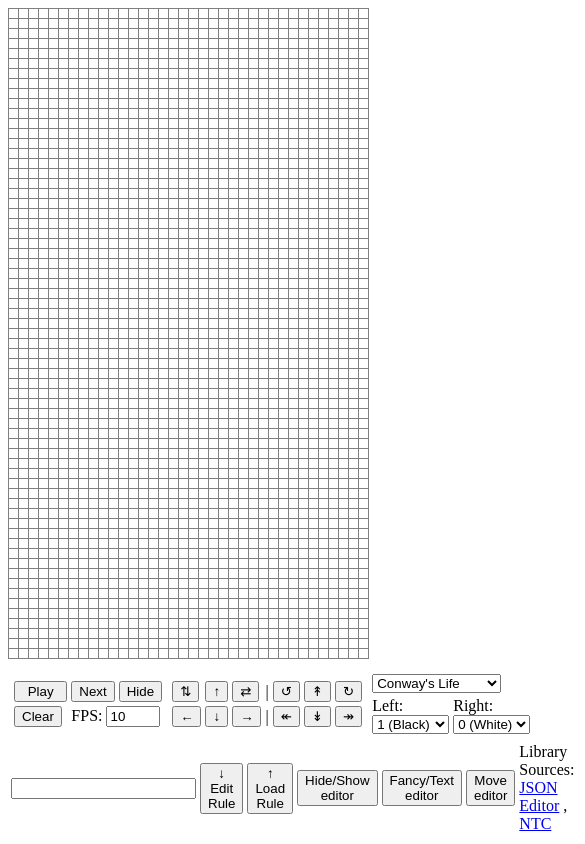
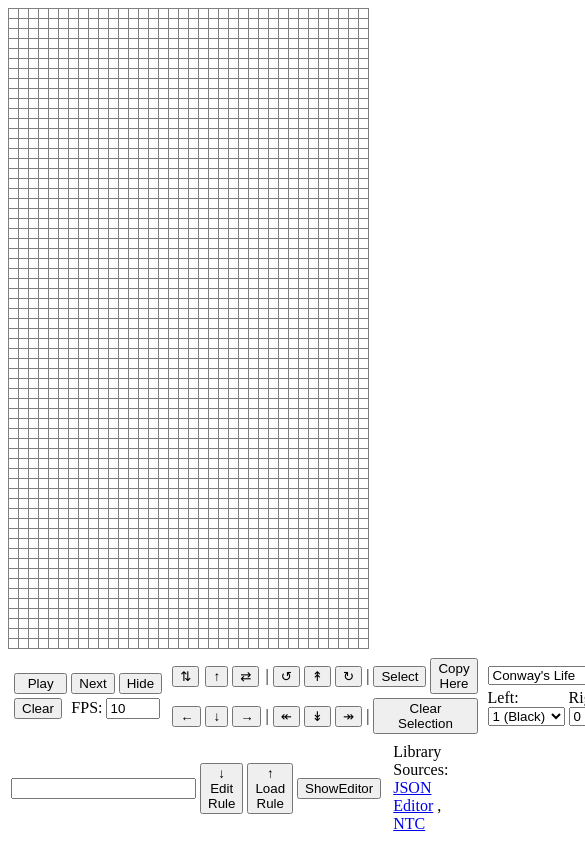
Before and after one commit to Nedearb/Nedearb.github.io, a plain HTML site: page projects/cellularAutomation.html in a window 390 px wide. Shown: the top 844 px of the page, 585 px wide, since content can reach past the window. Drawn offline with Linux system fonts and the light colour scheme.

Commit message:
update for selecting

```diff
--- a/projects/cellularAutomation.html
+++ b/projects/cellularAutomation.html
@@ -99,7 +99,47 @@
             },
           }
         },
-            banks: { //C0,NN,S3babbabbabba3b,B7ab3aba3b
+        wireWorld: {
+          name: "Wire World",
+          state: {
+            0: {
+              name: "empty",
+              def: 0,
+              color: "#000000",
+              neighborValue: 0
+            },
+            1: {
+              name: "Electron Head",
+              def: 2,
+              color: "#0000FF",
+              neighborValue: 1
+            },
+            2: {
+              name: "Electron Tail",
+              def: 3,
+              color: "#FF0000",
+              neighborValue: 0
+            },
+            3: {
+              name: "Wire",
+              neighborEquals: {
+                1: 1,
+                2: 1
+              },
+              def: 3,
+              color: "#FFFF00",
+              neighborValue: 0
+            }
+          },
+          lineColor: "#808080",
+          neighborPattern: "moore",
+          neighborhoodCalculation: "sum",
+          neighborhoodSize: 1,
+          defaultCell: 0,
+          edge: "wrap"
+        }
+
+        /*banks: { //C0,NN,S3babbabbabba3b,B7ab3aba3b
                 name: "Banks",
                 state: {
                     0: {
@@ -123,7 +163,7 @@
                         color:"#000000",
                     }
                 }
-            }
+            }*/
       }
 
       for (var r in rulePresets) {
@@ -341,13 +381,129 @@
       var drawGridLines = true;
 
       var grid;
-        var temoGrid;
+      var tempGrid;
       var updateGrid;
 
       var mouseDown = false;
       var firstPaint = 1;
       var secondPaint = 0;
       var currentPaint = firstPaint;
+
+      var selectMode = false;
+      var selection = {
+        x1: 0,
+        y1: 0,
+        x2: 0,
+        y2: 0,
+        w: 0,
+        h: 0,
+        g: null,
+        clear: function(){
+          this.g = null;
+          this.w = 0;
+          this.y = 0;
+          this.x1 = 0;
+          this.y1 = 0;
+          this.x2 = 0;
+          this.y2 = 0;
+          if (document.activeElement) {
+            document.activeElement.blur();
+          }
+          redraw();
+        },
+        setWH: function(){
+          if(this.x1 > this.x2){
+            var temp = this.x1;
+            this.x1 = this.x2;
+            this.x2 = temp;
+          }
+          if(this.y1 > this.y2){
+            var temp = this.y1;
+            this.y1 = this.y2;
+            this.y2 = temp;
+          }
+          this.w = this.x2-this.x1;
+          this.h = this.y2-this.y1;
+        },
+        pickup: function(){
+          this.setWH();
+          if(this.w == 0 || this.h == 0){
+            this.g = null;
+          }else{
+            this.g = createArray(this.w, this.h);
+            for(var i = 0; i < this.w; i++){
+              for(var j = 0; j < this.h; j++){
+                if(i+this.x1 >= 0 && j+this.y1 >= 0 && i+this.x1 < gridSize.width && j+this.y1 < gridSize.height){
+                  this.g[i][j] = grid[i+this.x1][j+this.y1];
+                  grid[i+this.x1][j+this.y1] = currentRule.defaultCell;
+                }else{
+                  this.g[i][j] = currentRule.defaultCell;
+                }
+              }
+            }
+          }
+          redraw();
+        },
+        place: function(delSelf){
+          for(var i = 0; i < this.w; i++){
+            for(var j = 0; j < this.h; j++){
+              if(i+this.x1 >= 0 && j+this.y1 >= 0 && i+this.x1 < gridSize.width && j+this.y1 < gridSize.height){
+                if(this.g[i][j] != currentRule.defaultCell){
+                  grid[i+this.x1][j+this.y1] = this.g[i][j];
+                }
+              }
+            }
+          }
+          if(delSelf){
+            this.clear();
+          }else{
+            if (document.activeElement) {
+              document.activeElement.blur();
+            }
+            redraw();
+          }
+        },
+        shift: function(i, j){
+          this.x1 += i;
+          this.x2 += i;
+          this.y1 += j;
+          this.y2 += j;
+          redraw();
+        },
+        flip: function(hor, ver) {
+          var tGrid = createArray(gridSize.width, gridSize.height);
+
+          for (var i = 0; i < this.w; i++) {
+            for (var j = 0; j < this.h; j++) {
+              tGrid[i][j] = getCellWithSafty((hor ? this.w - 1 - i : i), (ver ? this.h - 1 - j : j));
+            }
+          }
+
+          for (var i = 0; i < this.w; i++) {
+            for (var j = 0; j < this.h; j++) {
+              g[i][j] = tGrid[i][j];
+            }
+          }
+
+          redraw();
+        },
+        rotate: function(){
+          var tGrid = createArray(gridSize.width, gridSize.height);
+
+          for (var i = 0; i < this.w; i++) {
+            for (var j = 0; j < this.h; j++) {
+              tGrid[i][j] = getCellWithSafty(cw ? j : this.w - 1 - j, !cw ? i : this.h - 1 - i);
+            }
+          }
+
+          for (var i = 0; i < this.w; i++) {
+            for (var j = 0; j < this.h; j++) {
+              g[i][j] = tGrid[i][j];
+            }
+          }
+        }
+
+      }
 
 
       //References:
@@ -367,6 +523,14 @@
         }
 
         return arr;
+      }
+
+      function updateAll(){
+        for (var i = 0; i < gridSize.width; i++) {
+          for (var j = 0; j < gridSize.height; j++) {
+            updateGrid[i][j] = true;
+          }
+        }
       }
 
       function nextStep() {
@@ -568,6 +732,11 @@
 
       function shiftGrid(x, y) {
 
+        if(selectMode){
+          selection.shift(x, y);
+          return;
+        }
+
         var tGrid = createArray(gridSize.width, gridSize.height);
 
 
@@ -588,8 +757,13 @@
       }
 
       function flipGrid(h, v) {
+
+        if(selectMode){
+          selection.flip(h, v);
+          return;
+        }
+
         var tGrid = createArray(gridSize.width, gridSize.height);
-
 
         for (var i = 0; i < gridSize.width; i++) {
           for (var j = 0; j < gridSize.height; j++) {
@@ -608,6 +782,12 @@
       }
 
       function rotateGrid(cw) {
+
+        if(selectMode){
+          selection.rotate(x, y);
+          return;
+        }
+
         var tGrid = createArray(gridSize.width, gridSize.height);
 
 
@@ -642,6 +822,8 @@
 
         context.lineWidth = currentRule.lineWidth;
 
+        updateAll();
+
         redraw();
 
         if (cellSize > 1 && drawGridLines) {
@@ -667,6 +849,23 @@
               updateGrid[i][j] = false;
             }
           }
+        }
+        if(selectMode){
+          context.globalAlpha = 0.5;
+          context.fillStyle = "#8080FF";
+          context.fillRect(selection.x1*cellSize, selection.y1*cellSize, selection.w*cellSize, selection.h*cellSize);
+          for(var i = 0; i < selection.w; i++){
+            for(var j = 0; j < selection.h; j++){
+              context.fillStyle = currentRule.state[selection.g[i][j]] != undefined ? currentRule.state[selection.g[i][j]].color : currentRule.state.def.color;
+              if (drawGridLines) {
+                context.fillRect((i+selection.x1) * cellSize + 1, (j+selection.y1) * cellSize + 1, cellSize - 1, cellSize - 1);
+              } else {
+                context.fillRect((i+selection.x1) * cellSize, (j+selection.y1) * cellSize, cellSize, cellSize);
+              }
+              updateGrid[i+selection.x1][j+selection.y1] = true;
+            }
+          }
+          context.globalAlpha = 1;
         }
       }
 
@@ -737,7 +936,7 @@
         for (var p in currentRule.state) {
           if (p != "def") {
             var option = document.createElement("option");
-                    option.text = p + (currentRule.state[p].color ? (" (" + ntc.name(currentRule.state[p].color)[1] + ")") : " (No color)");
+            option.text = (currentRule.state[p].name?currentRule.state[p].name+" ":"") + p + (currentRule.state[p].color ? (" (" + ntc.name(currentRule.state[p].color)[1] + ")") : " (No color)");
             option.value = p;
             selectPaint1.add(option);
           }
@@ -749,7 +948,7 @@
         for (var p in currentRule.state) {
           if (p != "def") {
             var option = document.createElement("option");
-                    option.text = p + (currentRule.state[p].color ? (" (" + ntc.name(currentRule.state[p].color)[1] + ")") : " (No color)");
+            option.text = (currentRule.state[p].name?currentRule.state[p].name+" ":"") + p + (currentRule.state[p].color ? (" (" + ntc.name(currentRule.state[p].color)[1] + ")") : " (No color)");
             option.value = p;
             selectPaint2.add(option);
           }
@@ -818,6 +1017,13 @@
         var x = Math.floor((mousePosition.x + window.scrollX) / cellSize);
         var y = Math.floor((mousePosition.y + window.scrollY) / cellSize);
         if (x >= 0 && y >= 0 && x < gridSize.width && y < gridSize.height) {
+          if(selectMode){
+            if(selection.g != null){
+              selection.place(true);
+            }
+            selection.x1 = x;
+            selection.y1 = y;
+          }else{
             updateGrid[x][y] = true;
             if (event.button == 0) {
               currentPaint = grid[x][y] == firstPaint ? currentRule.defaultCell : firstPaint;
@@ -825,6 +1031,7 @@
               currentPaint = grid[x][y] == secondPaint ? currentRule.defaultCell : secondPaint;
             }
             grid[x][y] = currentPaint;
+          }
         }
         redraw();
         if (document.activeElement) {
@@ -834,17 +1041,31 @@
 
       function onUpCanvas(event) {
         mouseDown = false;
+        var mousePosition = getMousePosition(event);
+        var x = Math.floor((mousePosition.x + window.scrollX) / cellSize);
+        var y = Math.floor((mousePosition.y + window.scrollY) / cellSize);
+        if(selectMode){
+          selection.x2 = x;
+          selection.y2 = y;
+          selection.pickup();
+          firstDraw();
+        }
       }
 
       function onMoveCanvas(event) {
         event.preventDefault();
-            if (mouseDown) {
         var mousePosition = getMousePosition(event);
         var x = Math.floor((mousePosition.x + window.scrollX) / cellSize);
         var y = Math.floor((mousePosition.y + window.scrollY) / cellSize);
+        if (mouseDown) {
+          if(selectMode){
+            selection.x2 = x;
+            selection.y2 = y;
+          }else{
             if (x >= 0 && y >= 0 && x < gridSize.width && y < gridSize.height) {
               updateGrid[x][y] = true;
               grid[x][y] = currentPaint;
+            }
           }
 
           redraw();
@@ -1024,6 +1245,17 @@
         var fancy = document.getElementById("jsoneditor");
         var text = document.getElementById("ruleTestBox");
 
+        var buttonPopInOut = document.getElementById("buttonPopInOut");
+        buttonPopInOut.innerHTML = holderUp ? "Move Editor Down" : "Move Editor Up";
+        buttonPopInOut.style.display = editorShown ? "block" : "none";
+
+        var buttonToggleFancyText = document.getElementById("buttonToggleFancyText");
+        buttonToggleFancyText.innerHTML = fancyTextEditorActive ? "Text Editor" : "Fancy Editor";
+        buttonToggleFancyText.style.display = editorShown ? "block" : "none";
+
+        var buttonShowHidEditor = document.getElementById("buttonShowHidEditor");
+        buttonShowHidEditor.innerHTML = editorShown ? "Hide Editor" : "ShowEditor";
+
         holderUpper.style.display = editorShown ? "block" : "none";
         holderLower.style.display = editorShown ? "block" : "none";
 
@@ -1047,6 +1279,26 @@
         applyDisplayForEditor();
 
       }
+
+      function toggleSelectMode(){
+        var button = document.getElementById("buttonSelectMode");
+        selectMode = !selectMode;
+        button.innerHTML = selectMode ? "Place" : "Select";
+
+        document.getElementById("buttonCopyHere").style.display = selectMode ? "block" : "none";
+        document.getElementById("buttonDelSelection").style.display = selectMode ? "block" : "none";
+
+        if(!selectMode){
+          selection.place(true);
+        }
+
+        firstDraw();
+        if (document.activeElement) {
+          document.activeElement.blur();
+        }
+      }
+
+
     </script>
   </head>
 
@@ -1110,6 +1362,14 @@
                 <td>
                   <button id="buttonCWRotate" onClick="rotateGrid(true);" title="Rotate Clickwise (E)">&#8635;</button>
                 </td>
+                <td>|
+                </td>
+                <td>
+                  <button id="buttonSelectMode" onClick="toggleSelectMode();" title="Toggle Select Mode">Select</button>
+                </td>
+                <td>
+                  <button id="buttonCopyHere" onClick="selection.place(false);" title="Copy Here">Copy Here</button>
+                </td>
               </tr>
               <tr>
                 <td>
@@ -1131,6 +1391,11 @@
                 </td>
                 <td>
                   <button id="buttonRightTen" onClick="shiftGrid(10, 0);" title="Shift right 10 (D)">&#8608;</button>
+                </td>
+                <td>|
+                </td>
+                <td colspan="2">
+                  <button id="buttonDelSelection" onClick="selection.clear();" title="Clear Selection">Clear Selection</button>
                 </td>
               </tr>
             </table>
```
Lines whose indentation alone changed are shown as unchanged.
